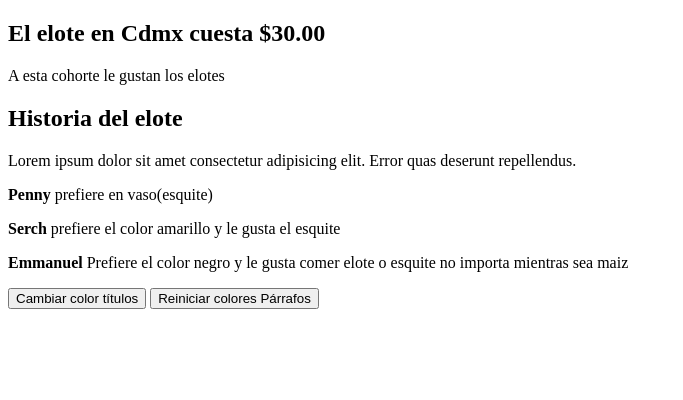
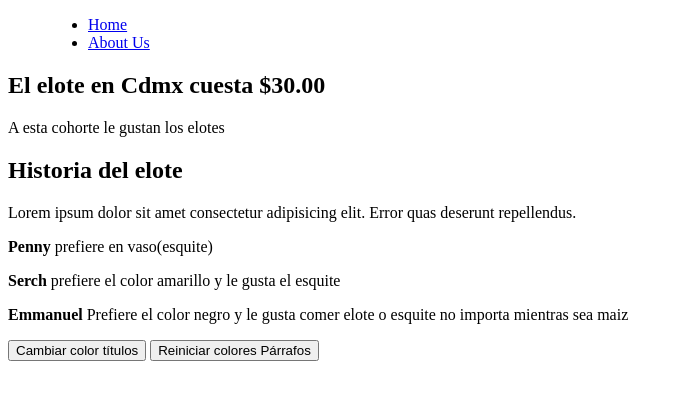
Before and after one commit to sergiotrrs/Ch38-sesiones, a plain HTML site: page web/assets/pages/module/web07/index.html in a window 1280 px wide. Shown: the whole page, without its empty margins (0-683 px from the left). Drawn offline with Linux system fonts and the light colour scheme.

Commit message:
add: menu

```diff
--- a/web/assets/pages/module/web07/index.html
+++ b/web/assets/pages/module/web07/index.html
@@ -14,7 +14,16 @@
     <script>
         console.log("Me ejecuto dentro de body");
     </script>
-    <!-- Script externo -->
+    <!-- Menu -->
+    <menu>
+        <nav>
+            <ul>
+                <li> <a href="./index.html">Home</a>   </li>
+                <li> <a href="./assets/pages/about.html">About Us</a></li>
+            </ul>
+        </nav>
+    </menu>
+
     <main>
         <article>
             <h1 class="title-article" onclick="handleTitle()" id="title">Sesión Web07</h1>
```
Also changed, not shown: web/assets/pages/module/web07/assets/pages/about.html (added, +21 -0 lines).
